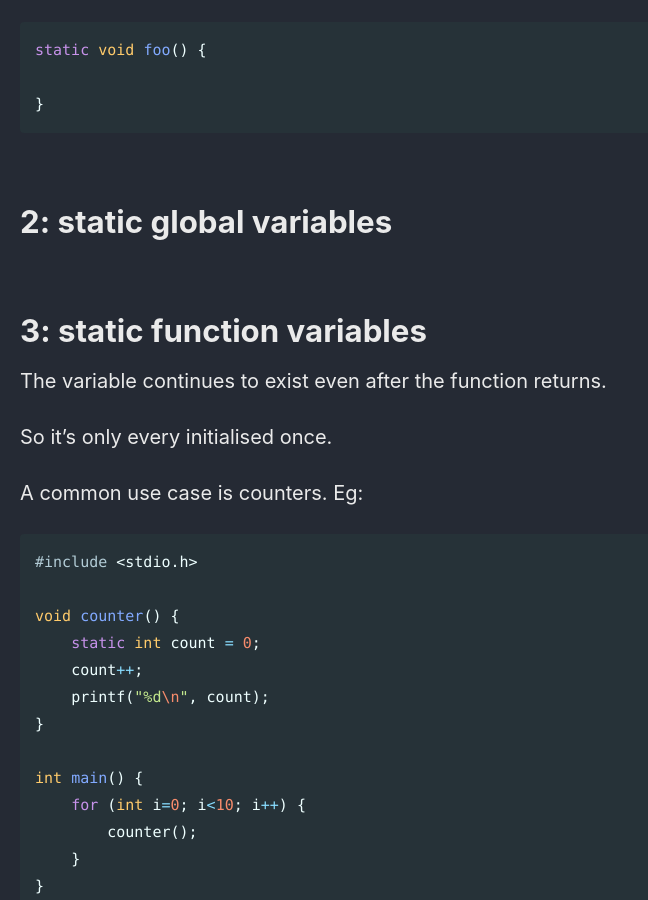
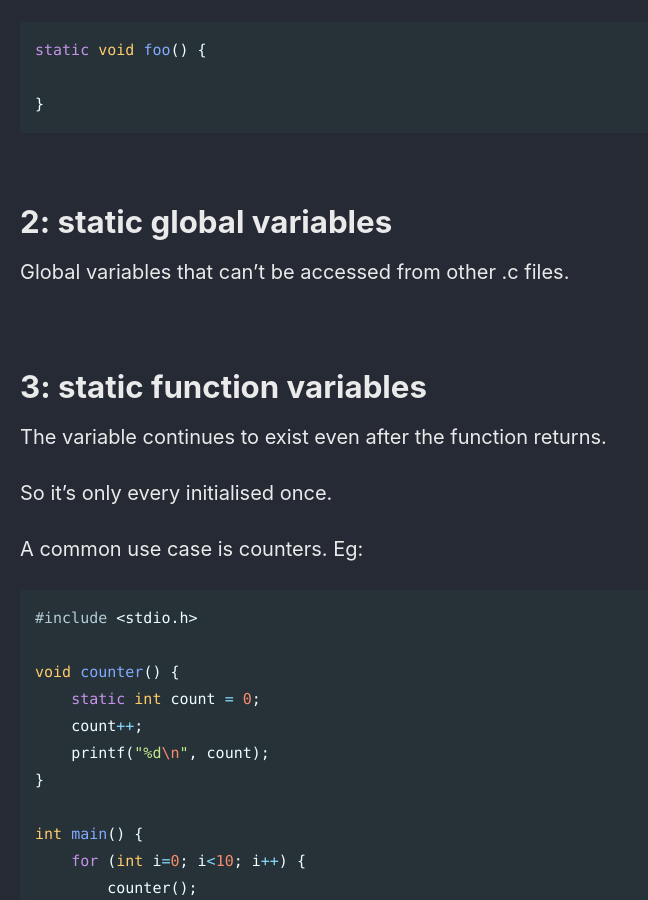
Before and after one commit to Connor-McCartney/Connor-McCartney.github.io, a Jekyll site: the page built from _pages/misc/C.md, in a window 1280 px wide and 900 px high, scrolled down 15780 px. Shown: the whole window, without its empty margins (0-648 px from the left). Built offline with Jekyll 4.4.1, drawn with Linux system fonts in a browser that asks for light colours; cached includes are drawn as plain includes.

Commit message:
Update C.md

```diff
--- a/_pages/misc/C.md
+++ b/_pages/misc/C.md
@@ -619,7 +619,7 @@ static void foo() {
 # 2: static global variables
 
 
-
+Global variables that can't be accessed from other .c files.
 
 
 
```
